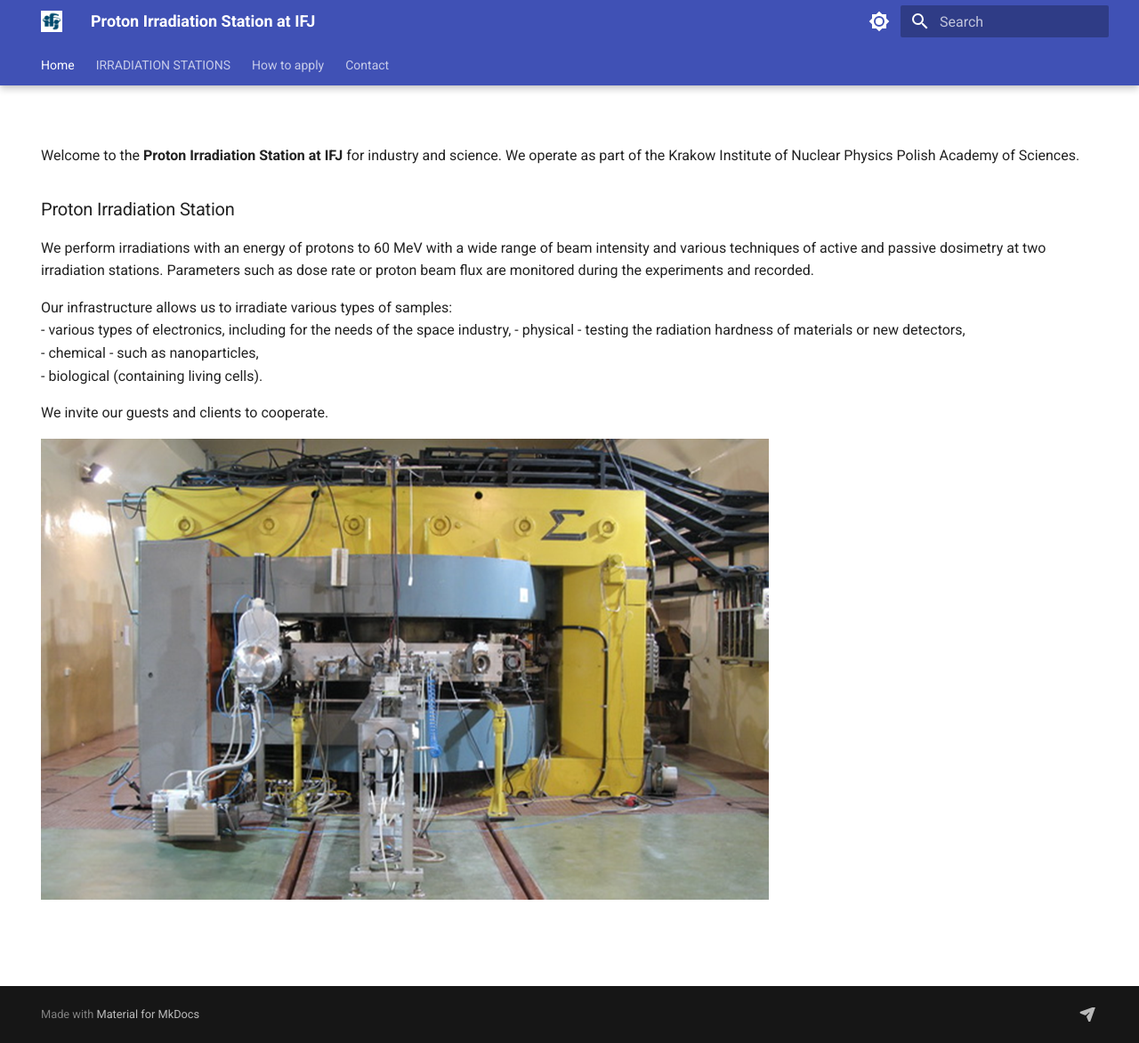
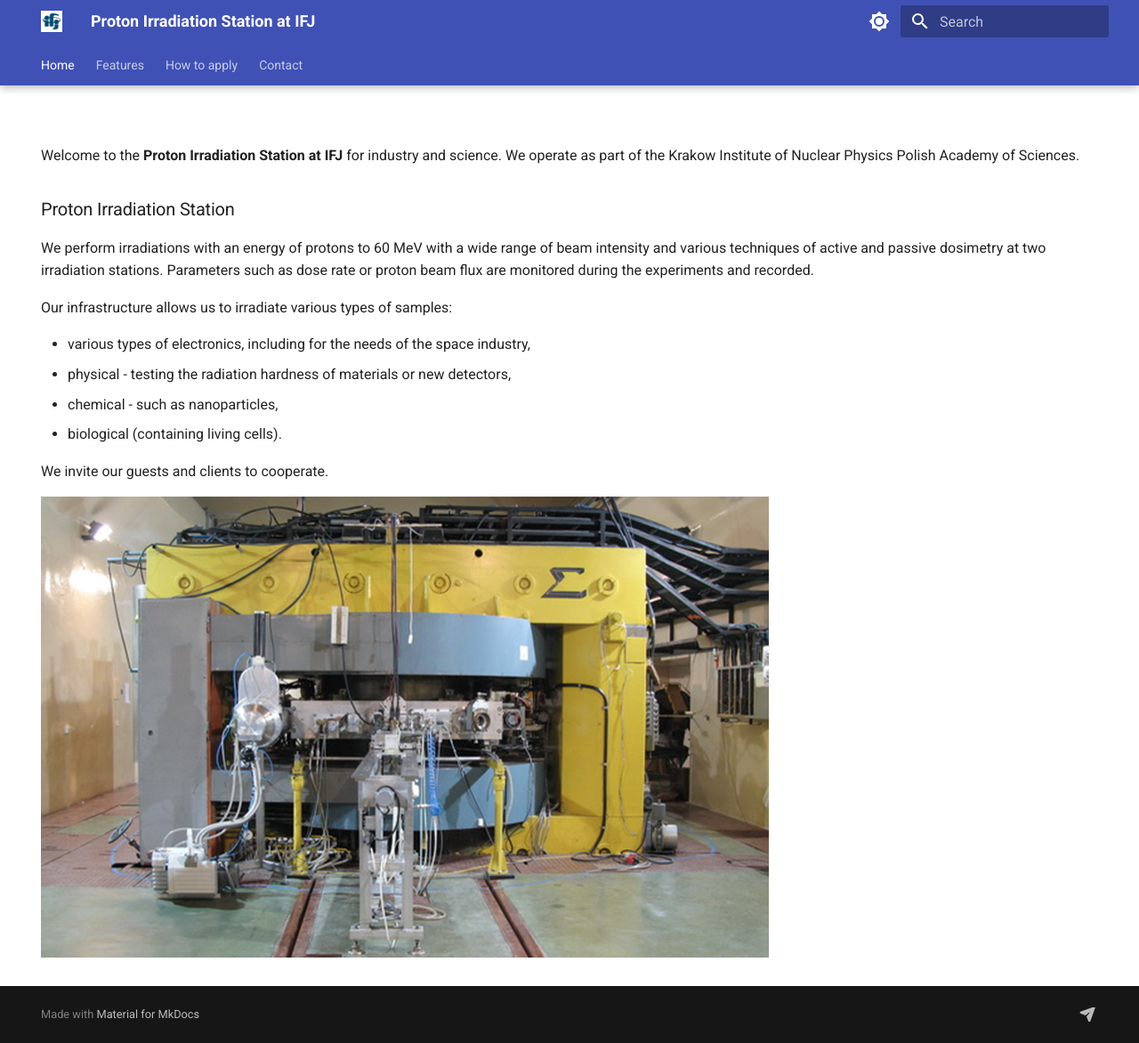
Before and after one commit to grzanka/proton-irradiation-www, an MkDocs documentation site: the page built from docs/index.md, in a window 1280 px wide and 1172 px high. Shown: the whole window at 89% size. Built offline with MkDocs 1.6.1 and Material for MkDocs 9.7.7, drawn with Linux system fonts in a browser that asks for light colours.

```diff
--- a/docs/index.md
+++ b/docs/index.md
@@ -2,12 +2,6 @@
 hide:
     - toc
     - navigation
-enable:
-    - tabs
-
-theme:
-  features:
-    - [tabs]
 ---
 
 Welcome to the **Proton Irradiation Station at IFJ** for industry and science. We operate as part of the Krakow Institute of Nuclear Physics Polish Academy of Sciences.
@@ -17,10 +11,11 @@ Welcome to the **Proton Irradiation Station at IFJ** for industry and science. W
 We  perform irradiations with an energy of protons to 60 MeV with a wide range of beam intensity and various techniques of active and passive dosimetry at two irradiation stations. Parameters such as dose rate or proton beam flux are monitored during the experiments and recorded.
 
 Our infrastructure allows us to irradiate various types of samples:
-- various types of electronics, including for the needs of the space industry,
-- physical - testing the radiation hardness of materials or new detectors,
-- chemical - such as nanoparticles,
-- biological (containing living cells).
+
+ * various types of electronics, including for the needs of the space industry,
+ * physical - testing the radiation hardness of materials or new detectors,
+ * chemical - such as nanoparticles,
+ * biological (containing living cells).
 
 We invite our guests and clients to cooperate.
 
--- a/mkdocs.yml
+++ b/mkdocs.yml
@@ -10,26 +10,25 @@ theme:
 
   features:
     # - announce.dismiss
-    - content.action.edit
-    - content.action.view
-    - content.code.annotate
-    - content.code.copy
+    #- content.action.edit
+    #- content.action.view
+    #- content.code.annotate
+    #- content.code.copy
     #- content.tabs.link
-    - content.tooltips
-    - header.autohide
-    #- navigation.expand
+    #- content.tooltips
+    #- header.autohide
+    - navigation.expand
     #- navigation.footer
     #- navigation.indexes
     #- navigation.instant
-    - navigation.prune
-    - navigation.sections
+    #- navigation.prune
+    #- navigation.sections
     - navigation.tabs
     - navigation.tabs.sticky
     - navigation.top
     #- navigation.tracking
-    - search.highlight
+    #- search.highlight
     #- search.share
-    - search.suggest
     #- toc.follow
     #- toc.integrate
   palette:
@@ -61,8 +60,6 @@ extra:
       link: mailto:proton.irradiations@ifj.edu.pl
 nav:
     - Home: index.md
-    - IRRADIATION STATIONS:
-        - STATION 1: hall1.md
-        - STATION 2: hall2.md
+    - Features: features.md
     - How to apply: order.md
     - Contact: contact.md
```
Also changed, not shown: README.md (+23 -1 lines), docs/features.md (added, +36 -0 lines), docs/hall1.md (deleted, +0 -20 lines), docs/hall2.md (deleted, +0 -18 lines), docs/order.md (+0 -6 lines).
